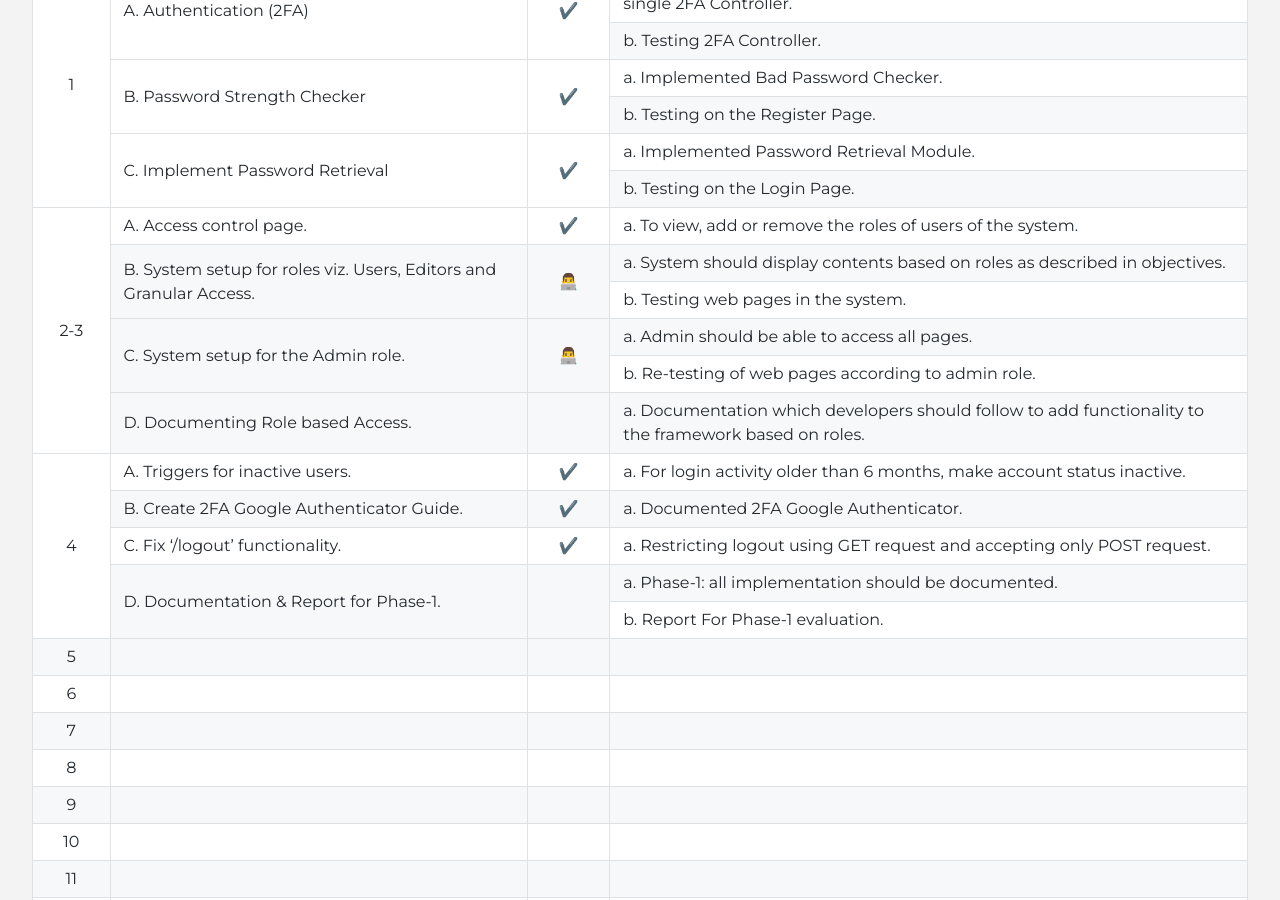
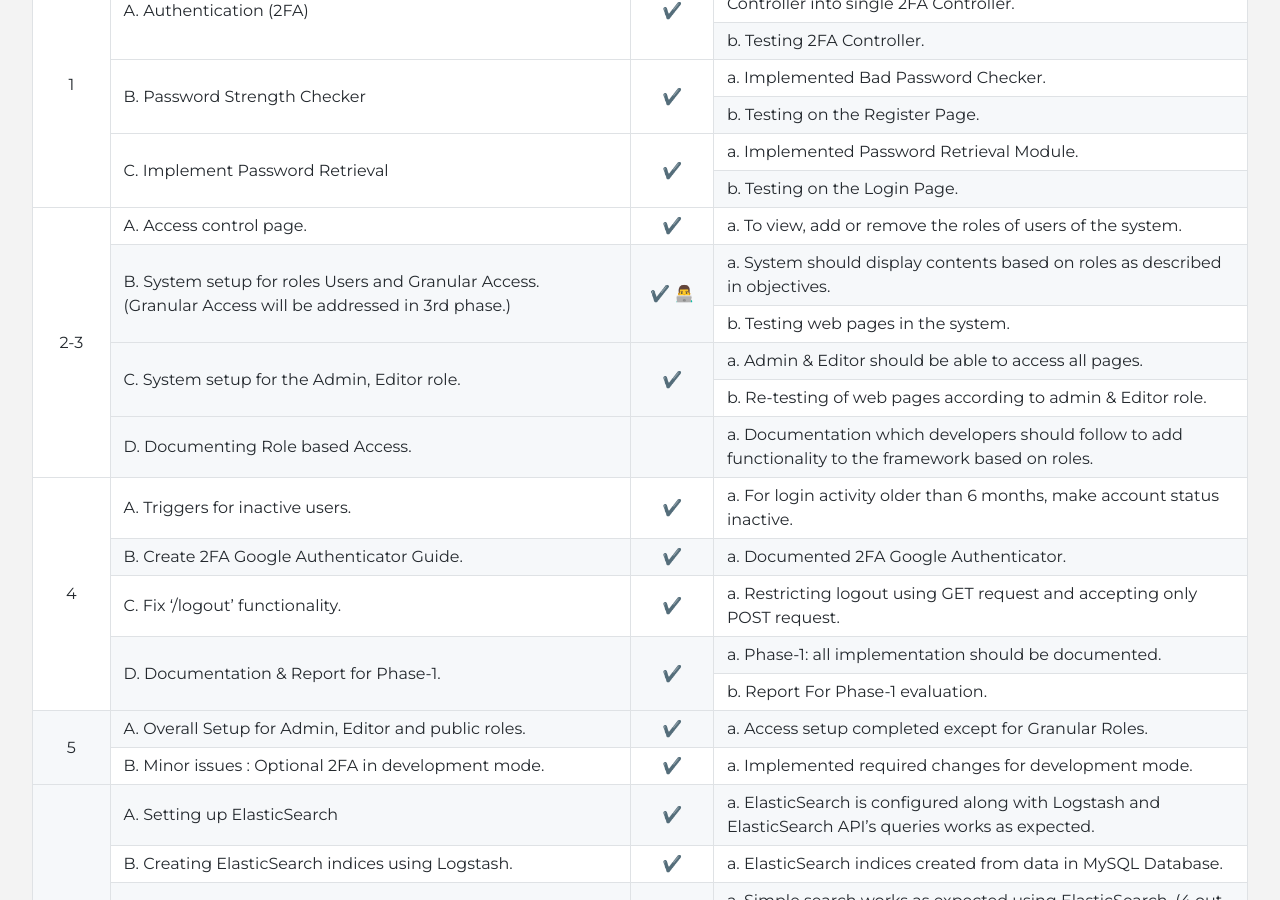
Before and after one commit to cdli-gh/blog, a Jekyll site: the page built from _blog/gsoc20/search/index.md, in a window 1280 px wide and 900 px high, scrolled down 1750 px. Built offline with Jekyll 4.4.1, drawn with Linux system fonts in a browser that asks for light colours; emoji names are drawn with the system emoji font; Markdown is read by kramdown in place of the engine named in the settings; some of the changed text lies outside the part shown.

Commit message:
Search : Week-5,6,7,8

```diff
--- a/_blog/gsoc20/search/index.md
+++ b/_blog/gsoc20/search/index.md
@@ -114,20 +114,20 @@ Objectives are separated in two categories: essential and additional, they are a
             <td>a. To view, add or remove the roles of users of the system.</td>
         </tr>
         <tr>
-            <td rowspan=2>B. System setup for roles viz. Users, Editors and Granular Access.</td>
-            <td rowspan=2 align="center"> :man_technologist: </td>
+            <td rowspan=2>B. System setup for roles Users and Granular Access. (Granular Access will be addressed in 3rd phase.)</td>
+            <td rowspan=2 align="center"> :heavy_check_mark: :man_technologist: </td>
             <td>a. System should display contents based on roles as described in objectives.</td>
         </tr>
         <tr>
             <td>b. Testing web pages in the system.</td>
         </tr>
         <tr>
-            <td rowspan=2>C. System setup for the Admin role.</td>
-            <td rowspan=2 align="center"> :man_technologist: </td>
-            <td>a. Admin should be able to access all pages.</td>
+            <td rowspan=2>C. System setup for the Admin, Editor role.</td>
+            <td rowspan=2 align="center"> :heavy_check_mark: </td>
+            <td>a. Admin & Editor should be able to access all pages.</td>
         </tr>
         <tr>
-            <td>b. Re-testing of web pages according to admin role.</td>
+            <td>b. Re-testing of web pages according to admin & Editor role.</td>
         </tr>
         <tr>
             <td rowspan=1>D. Documenting Role based Access.</td>
@@ -153,7 +153,7 @@ Objectives are separated in two categories: essential and additional, they are a
         </tr>
         <tr>
             <td rowspan=2>D. Documentation & Report for Phase-1.</td>
-            <td rowspan=2 align="center"></td>
+            <td rowspan=2 align="center"> :heavy_check_mark: </td>
             <td>a. Phase-1: all implementation should be documented. </td>
         </tr>
         <tr>
@@ -161,31 +161,42 @@ Objectives are separated in two categories: essential and additional, they are a
         </tr>
         <!-- Week-5 -->
         <tr>
-            <td rowspan=1 align="center"> 5 </td>
-            <td rowspan=1></td>
-            <td rowspan=1 align="center"></td>
-            <td></td>
+            <td rowspan=2 align="center"> 5 </td>
+            <td rowspan=1> A. Overall Setup for Admin, Editor and public roles. </td>
+            <td rowspan=1 align="center"> :heavy_check_mark: </td>
+            <td>a. Access setup completed except for Granular Roles. </td>
         </tr>
-        <!-- Week-6 -->
         <tr>
-            <td rowspan=1 align="center"> 6 </td>
-            <td rowspan=1></td>
-            <td rowspan=1 align="center"></td>
-            <td></td>
+            <td rowspan=1>B. Minor issues : Optional 2FA in development mode.</td>
+            <td rowspan=1 align="center"> :heavy_check_mark: </td>
+            <td>a. Implemented required changes for development mode. </td>
         </tr>
-        <!-- Week-7 -->
+        <!-- Week-6 - 7 - 8-->
         <tr>
-            <td rowspan=1 align="center"> 7 </td>
-            <td rowspan=1></td>
-            <td rowspan=1 align="center"></td>
-            <td></td>
+            <td rowspan=5 align="center"> 6 - 8 </td>
+            <td rowspan=1> A. Setting up ElasticSearch </td>
+            <td rowspan=1 align="center"> :heavy_check_mark: </td>
+            <td> a. ElasticSearch is configured along with Logstash and ElasticSearch API’s queries works as expected. </td>
         </tr>
-        <!-- Week-8 -->
         <tr>
-            <td rowspan=1 align="center"> 8 </td>
-            <td rowspan=1></td>
-            <td rowspan=1 align="center"></td>
-            <td></td>
+            <td rowspan=1> B. Creating ElasticSearch indices using Logstash. </td>
+            <td rowspan=1 align="center"> :heavy_check_mark: </td>
+            <td>a. ElasticSearch indices created from data in MySQL Database. </td>
+        </tr>
+        <tr>
+            <td rowspan=1> C. Simple Search with ElasticSearch. </td>
+            <td rowspan=1 align="center"> :heavy_check_mark: </td>
+            <td>a. Simple search works as expected using ElasticSearch. (4 out of 6 Search Categories)</td>
+        </tr>
+      <tr>
+            <td rowspan=1> D. Testing Simple Search. </td>
+            <td rowspan=1 align="center"> :heavy_check_mark: </td>
+            <td>a. Compared to previous simple search implementation, the results are retrieved within a span seconds. </td>
+        </tr>
+      <tr>
+            <td rowspan=1> E. Expanded and Compact View. </td>
+            <td rowspan=1 align="center"> :heavy_check_mark: </td>
+            <td>a. Users can view the search results in expanded and compact view format. </td>
         </tr>
         <!-- Week-9 -->
         <tr>
```
